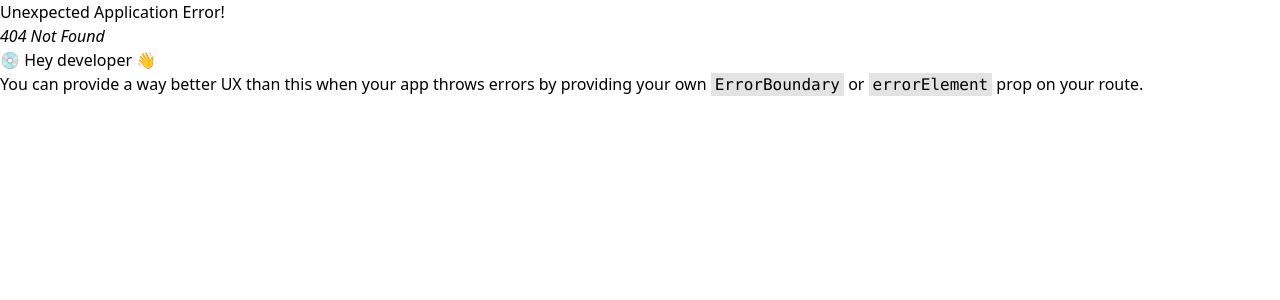
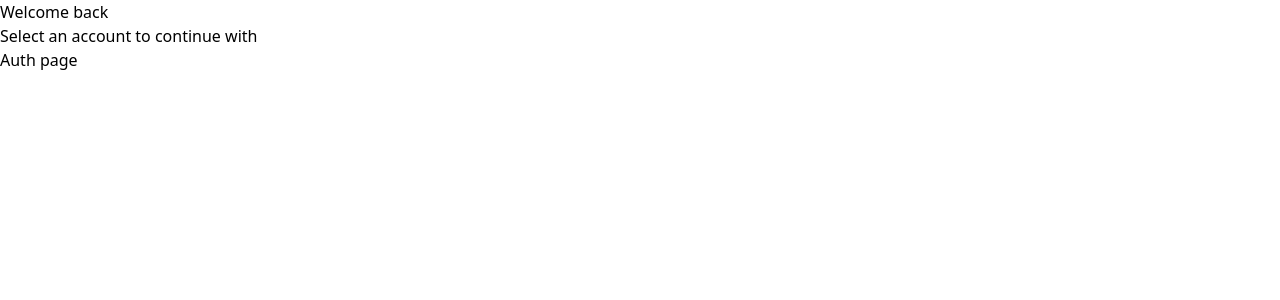
Before and after one commit to PikuzaMarie/admin-dashboard, a React (Vite) app: page /auth in a window 1280 px wide. Before the commit this address had no page. Shown: the top 300 px of the page. Built offline with nearby package versions, Linux system fonts and the light colour scheme.

Commit message:
feat: create AuthPage, set a route to it

```diff
--- /dev/null
+++ b/src/components/AuthForm.tsx
@@ -0,0 +1,5 @@
+import React from 'react';
+
+export const AuthForm: React.FC = () => {
+  return <div>Auth page</div>;
+};
--- a/src/constants.ts
+++ b/src/constants.ts
@@ -13,6 +13,7 @@ import {
 import { SidebarItem, StatCardType } from './types';
 
 export const ROUTES = {
+  auth: '/auth',
   home: '/',
   products: '/products',
   users: '/users',
--- /dev/null
+++ b/src/pages/Authentication/index.tsx
@@ -0,0 +1,13 @@
+import React from 'react';
+
+import { AuthForm } from '../../components/AuthForm';
+
+export const AuthenticationPage: React.FC = () => {
+  return (
+    <main>
+      <h2>Welcome back</h2>
+      <p>Select an account to continue with</p>
+      <AuthForm />
+    </main>
+  );
+};
--- a/src/pages/router.tsx
+++ b/src/pages/router.tsx
@@ -1,16 +1,19 @@
 import { createBrowserRouter } from 'react-router-dom';
 
 import { ROUTES } from '../constants';
+import { AuthenticationPage } from './Authentication';
 import { HomePage } from './Home';
 import { loader as productsLoader, ProductsPage } from './Products';
 import { RootLayout } from './RootLayout';
 
 export const routes = createBrowserRouter([
+  { path: ROUTES.auth, element: <AuthenticationPage /> },
   {
     path: ROUTES.home,
     element: <RootLayout />,
     children: [
       { index: true, element: <HomePage /> },
+
       {
         path: ROUTES.products,
         element: <ProductsPage />,
```
